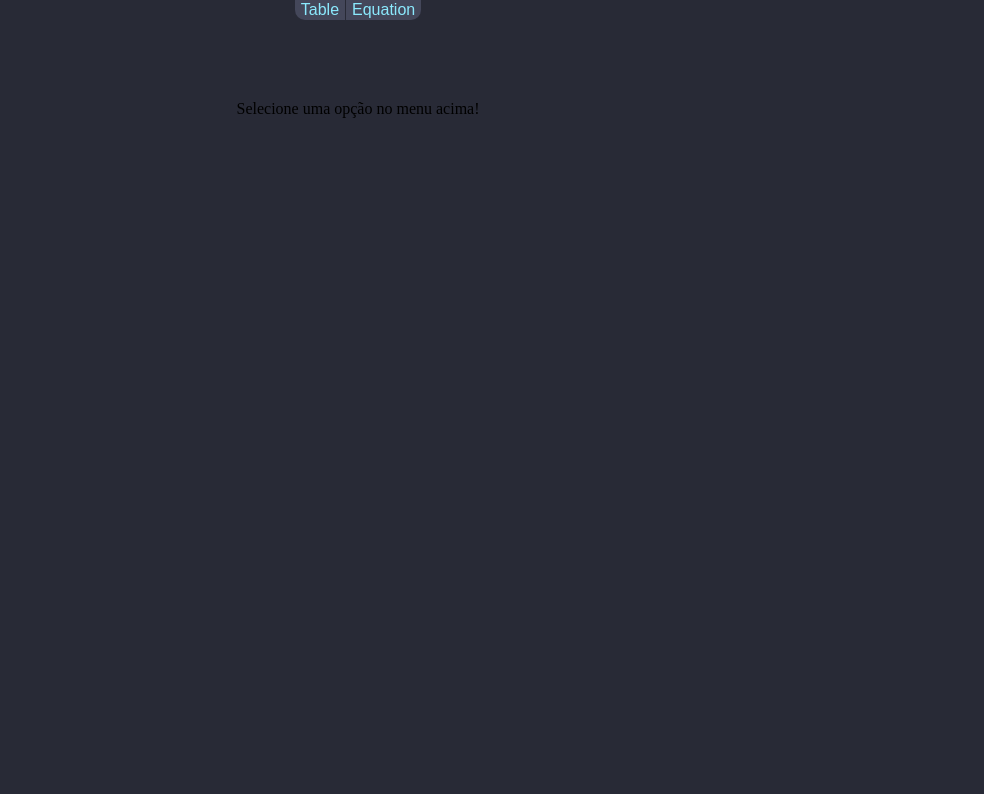
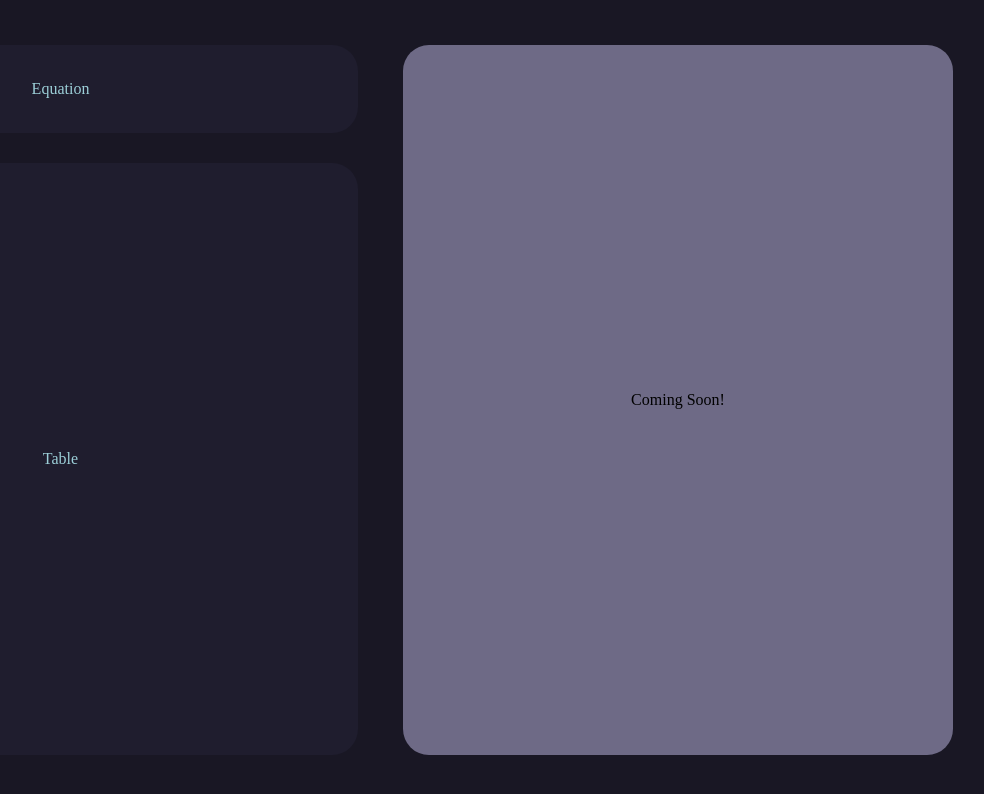
Before and after one commit to gckneip/Magi, a React (Create React App) app in the folder teste_cursorium2/: page / in a window 1280 px wide. Shown: the top 794 px of the page, without its empty margins (282-1266 px from the left). Built offline with nearby package versions, Linux system fonts and the light colour scheme.

Commit message:
Primeiras mudanças com o novo Layout

```diff
--- a/teste_cursorium2/src/App.css
+++ b/teste_cursorium2/src/App.css
@@ -1,19 +1,52 @@
 :root{
+  /* Color Pallete */
+  --rp-base: #191724;
+	--rp-surface: #1f1d2e;
+	--rp-overlay: #26233a;
+	--rp-muted: #6e6a86;
+	--rp-subtle: #908caa;
+	--rp-text: #e0def4;
+	--rp-love: #eb6f92;
+	--rp-gold: #f6c177;
+	--rp-rose: #ebbcba;
+	--rp-pine: #31748f;
+	--rp-foam: #9ccfd8;
+	--rp-iris: #c4a7e7;
+	--rp-highlight-low: #21202e;
+	--rp-highlight-med: #403d52;
+	--rp-highlight-high: #524f67;
 
-  /* variables */
+	--rp-moon-base: #232136;
+	--rp-moon-surface: #2a273f;
+	--rp-moon-overlay: #393552;
+	--rp-moon-muted: #6e6a86;
+	--rp-moon-subtle: #908caa;
+	--rp-moon-text: #e0def4;
+	--rp-moon-love: #eb6f92;
+	--rp-moon-gold: #f6c177;
+	--rp-moon-rose: #ea9a97;
+	--rp-moon-pine: #3e8fb0;
+	--rp-moon-foam: #9ccfd8;
+	--rp-moon-iris: #c4a7e7;
+	--rp-moon-highlight-low: #2a283e;
+	--rp-moon-highlight-med: #44415a;
+	--rp-moon-highlight-high: #56526e;
 
-  /* font colors */
-  --dracula-background: #282A36;
-  --dracula-current_line: #44475A;
-  --dracula-foreground: #F8F8F2;
-  --dracula-comment: #6272A4;
-  --dracula-cyan: #8BE9FD;
-  --dracula-green: #50FA7B;
-  --dracula-orange: #FFB86C;
-  --dracula-pink: #FF79C6;
-  --dracula-purple: #BD93F9;
-  --dracula-red: #FF5555;
-  --dracula-yellow: #F1FA8C;
+	--rp-dawn-base: #faf4ed;
+	--rp-dawn-surface: #fffaf3;
+	--rp-dawn-overlay: #f2e9e1;
+	--rp-dawn-muted: #9893a5;
+	--rp-dawn-subtle: #797593;
+	--rp-dawn-text: #575279;
+	--rp-dawn-love: #b4637a;
+	--rp-dawn-gold: #ea9d34;
+	--rp-dawn-rose: #d7827e;
+	--rp-dawn-pine: #286983;
+	--rp-dawn-foam: #56949f;
+	--rp-dawn-iris: #907aa9;
+	--rp-dawn-highlight-low: #f4ede8;
+	--rp-dawn-highlight-med: #dfdad9;
+	--rp-dawn-highlight-high: #cecacd;
 
   /* font families */
   --font-family-main: Rightous
--- a/teste_cursorium2/src/board/Board.css
+++ b/teste_cursorium2/src/board/Board.css
@@ -1,19 +1,36 @@
 .Board{
-    width:100%;
+    width:100vw;
+    height: 100vh;
+    display: grid;
+    grid-template-columns: 1fr 1fr;
+    background-color: var(--rp-base);
 }
 
-.Input {
+.EquationDiv, .TableDiv{
     display: grid;
+    background-color: var(--rp-surface);
+    border-radius: 26px;
     justify-content: center;
-    width: 100%;
-    height: auto;
-    border-radius: 10px;
-    padding: 100px 0px;
 }
 
-.InputMenu {
-    width: 100%;
+.EquationDiv{
+    margin-bottom: 30px;
+}
+
+.CircuitDiv, .Board1{
+    margin:45px;
+}
+
+.Board1{
     display: grid;
+    grid-template-rows: 1fr 5fr;
+    margin-right: 0px;
+}
+
+.CircuitDiv{
+    display: grid;
+    background-color: var(--rp-muted);
+    border-radius: 26px;
     justify-content: center;
-    position: absolute;
+    align-items: center;
 }
--- a/teste_cursorium2/src/board/Board.tsx
+++ b/teste_cursorium2/src/board/Board.tsx
@@ -1,37 +1,21 @@
-import InputEquation from "./components/InputEquation/InputEquation";
-import InputTable from "./components/InputTable/InputTable";
-import InputMenu from "./components/inputMenu/InputMenu"
-import { Dispatch, SetStateAction, useState } from "react"
 import './Board.css';
-
-type inputType = 'None' | 'Table' | 'Equation';
+import InputEquation from './components/InputEquation/InputEquation';
+import InputTable from './components/InputTable/InputTable';
 
 export default function Board() {
-  const [showWitchInputType, setShowWitchInputType]:
-    [inputType, Dispatch<SetStateAction<inputType>>] =
-    useState<inputType>('None');
-
-  const renderInput = () => {
-    switch (showWitchInputType) {
-      case 'Table':
-        return <InputTable />;
-      case 'Equation':
-        return <InputEquation />;
-      case 'None':
-      default:
-        return <>{"Selecione uma opção no menu acima!"}</>;
-    }
-  };
 
   return (
   <div className="Board">
-    <div className="InputMenu">
-      <InputMenu
-        setShowWitchInputType={setShowWitchInputType}
-      />
+    <div className="Board1">
+      <div className="EquationDiv">
+        <InputEquation/>
+      </div>
+      <div className="TableDiv">
+        <InputTable/>
+      </div>
     </div>
-    <div className="Input">
-      {renderInput()}
+    <div className="CircuitDiv">
+    Coming Soon!
     </div>
   </div>
   );
--- a/teste_cursorium2/src/board/components/InputEquation/InputEquation.tsx
+++ b/teste_cursorium2/src/board/components/InputEquation/InputEquation.tsx
@@ -2,7 +2,8 @@ import './styles/InputEquation.css';
 
 export default function InputEquation(){
     return <>
-        <div className="triangulo">
+        <div className="InputEquation">
+            Equation
         </div>
     </>
 }
--- a/teste_cursorium2/src/board/components/InputEquation/styles/InputEquation.css
+++ b/teste_cursorium2/src/board/components/InputEquation/styles/InputEquation.css
@@ -1,7 +1,5 @@
-.triangulo{
-    width: 0;
-    height: 0;
-    border-left: 50px solid transparent;
-    border-right: 50px solid transparent;
-    border-bottom: 86.6px solid blue; /* 86.6px is approximately height of an equilateral triangle with sides of 100px */
-  }
+.InputEquation{
+  display: grid;
+  align-items: center;
+  color: var(--rp-foam);
+}
--- a/teste_cursorium2/src/board/components/InputTable/InputTable.tsx
+++ b/teste_cursorium2/src/board/components/InputTable/InputTable.tsx
@@ -64,7 +64,8 @@ export default function DataTable() {
   };
 
   return (
-      <DataGrid
+    <div className="InputTableDiv">
+      {/* <DataGrid
         rows={rows}
         columns={columns}
         pageSizeOptions={[9]}
@@ -75,6 +76,8 @@ export default function DataTable() {
         disableColumnSorting
         onCellKeyDown={handleCellKeyDown}
         className='InputTable'
-      />
+        /> */}
+        Table
+        </div>
   );
 }
--- a/teste_cursorium2/src/board/components/InputTable/styles/InputTable.css
+++ b/teste_cursorium2/src/board/components/InputTable/styles/InputTable.css
@@ -1,9 +1,11 @@
-.InputTable{
-    color:var(--dracula-cyan);
-}
+.InputTableDiv{
+    display: grid;
+    align-items: center;
+    color: var(--rp-foam);
+  }
 
 .InputTable .MuiDataGrid-cell {
-    color: var(--dracula-cyan);
+    color: var(--rp-foam);
     border:0.01px solid var(--dracula-foreground);
     text-align: center !important;
     align-items: center;
@@ -14,11 +16,11 @@
 }
 
 .GridColumnHeader{
-    background-color: var(--dracula-current_line);
-    color:var(--dracula-cyan);
+    background-color: var(--rp-overlay);
+    color:var(--rp-foam);
 }
 
 .InputTable .MuiDataGrid-cell--editing {
-    background-color: var(--dracula-purple) !important;
+    background-color: var(--rp-muted) !important;
     color: var(--dracula-pink) !important;
 }
```
